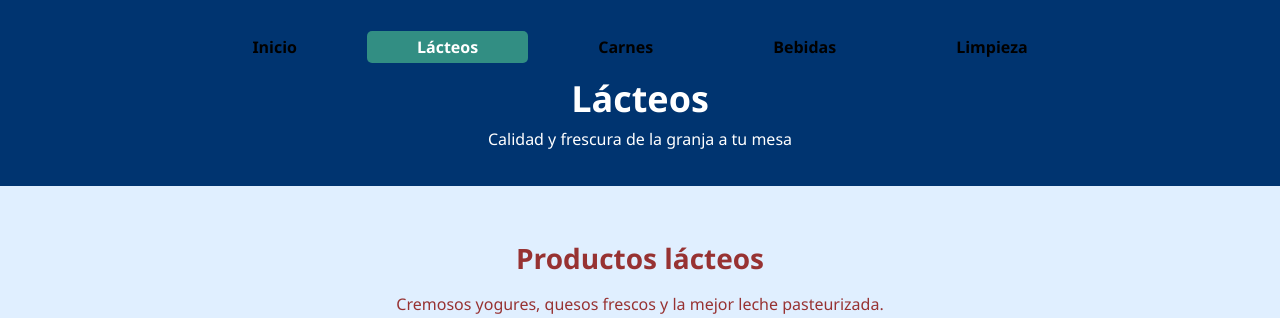
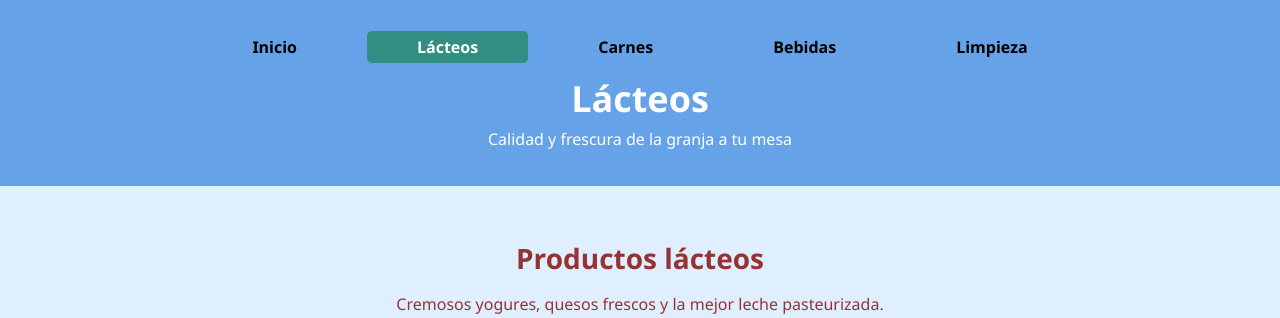
Before and after one commit to AllanC2002/AWS-Ejercicio2-Heroku, a Flask app: page / in a window 1280 px wide. Shown: the top 318 px of the page. Run offline with Flask 3, Linux system fonts and the light colour scheme.

Commit message:
Change color 3
3

```diff
--- a/static/CSS/pagina1.css
+++ b/static/CSS/pagina1.css
@@ -9,7 +9,7 @@ body {
 
 /* Encabezado */
 .header {
-  background-color: #003470;
+  background-color: #65a2e7;
   color: white;
   padding: 20px;
   text-align: center;
```
